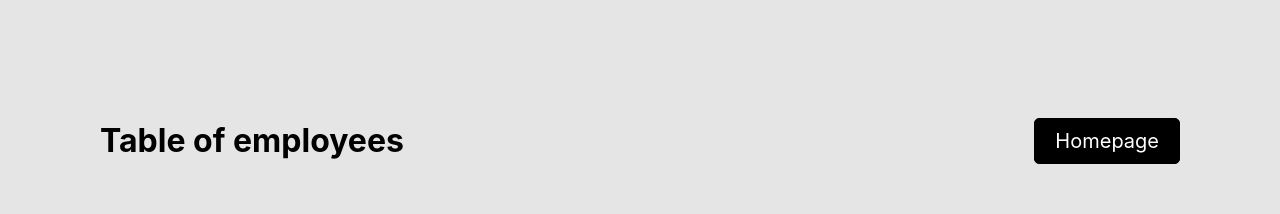
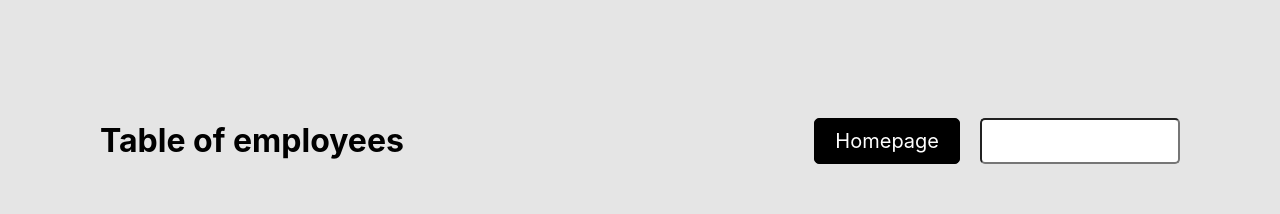
Before and after one commit to mghazal1024/mohamadghazal_14_27052022, a React (Create React App) app: page /employee-list in a window 1280 px wide. Shown: the top 214 px of the page. Built offline with nearby package versions, Linux system fonts and the light colour scheme; no server answers; the database is empty.

Commit message:
initial setup

```diff
--- a/src/pages/EmployeeList/employeeList.js
+++ b/src/pages/EmployeeList/employeeList.js
@@ -7,7 +7,6 @@ import EditEmployee from '../../components/EditEmployee/edit-employee';
 import { FontAwesomeIcon } from '@fortawesome/react-fontawesome'
 import { faPencil, faTrash } from '@fortawesome/free-solid-svg-icons'
 import db from '../../firebaseConfig';
-// import EditEmployee from '../../components/EditEmployee/editEmployee';
 
 
 const EmployeeList = ( props ) => {
@@ -91,18 +90,22 @@ const EmployeeList = ( props ) => {
         }
     }
 
+    const handleChange = (e) => {
+        console.log(e.target.value)
+    }
+
     useEffect(() => {
         setIsLoading(true);
     }, [employees, sorted])
 
     return (
         <>
-            {employees.map(( employee, id) => {
-                {/* console.log(employee) */}
-            })}
             <div className='employee__header'>
                 <h1>Table of employees</h1>
-                <Link className='button' to="/">Homepage</Link>
+                <div className='employee__search'>
+                    <Link className='button' to="/">Homepage</Link>
+                    <input type="text" onChange={(e) => {handleChange(e)}}/>
+                </div>
             </div>
             <section className='employee__section'>
                 <ul className='employee__titles'>
--- a/src/pages/EmployeeList/employeeList.scss
+++ b/src/pages/EmployeeList/employeeList.scss
@@ -4,6 +4,15 @@
         align-items: center;
         justify-content: space-between;
         margin-bottom: 40px;
+    }
+    &__search {
+        display: flex;
+        input {
+            width: 200px;
+            padding: 0 10px;
+            border-radius: 5px;
+            margin-left: 20px;
+        }
     }
     &__section {
         width: 100%;
```
